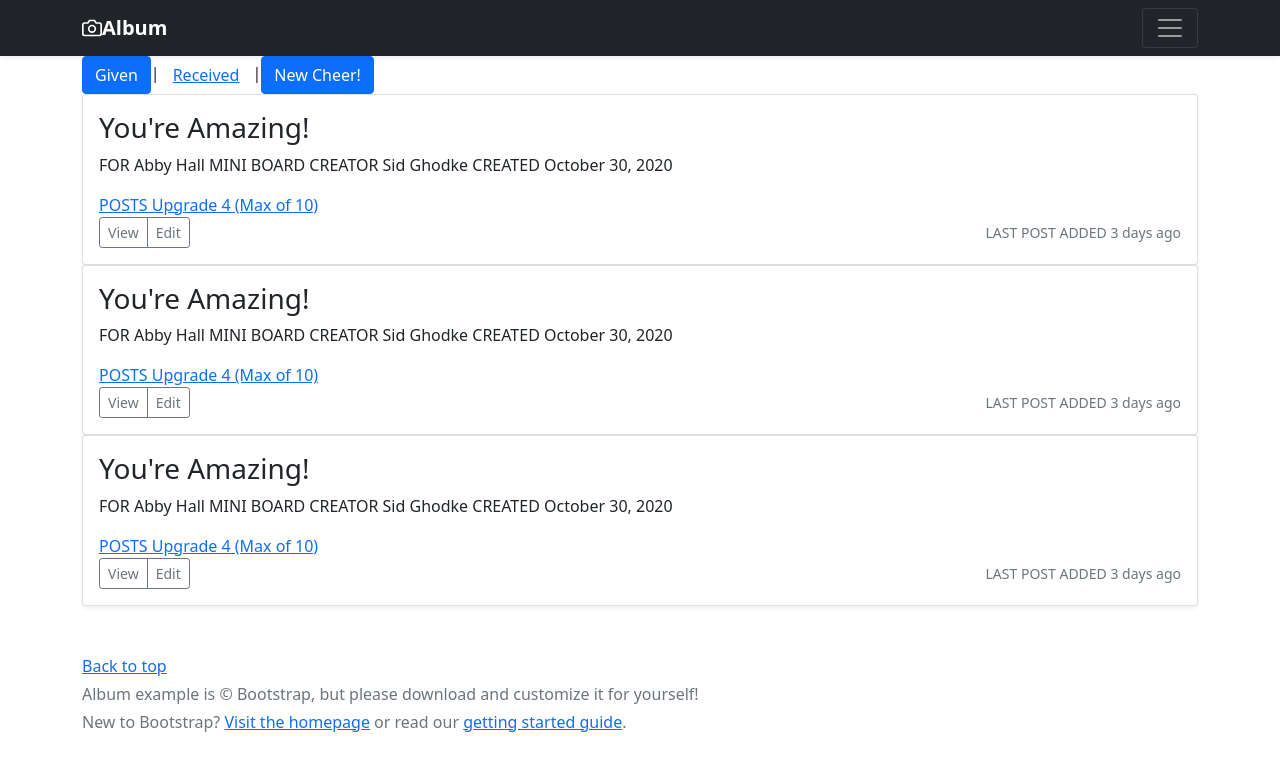
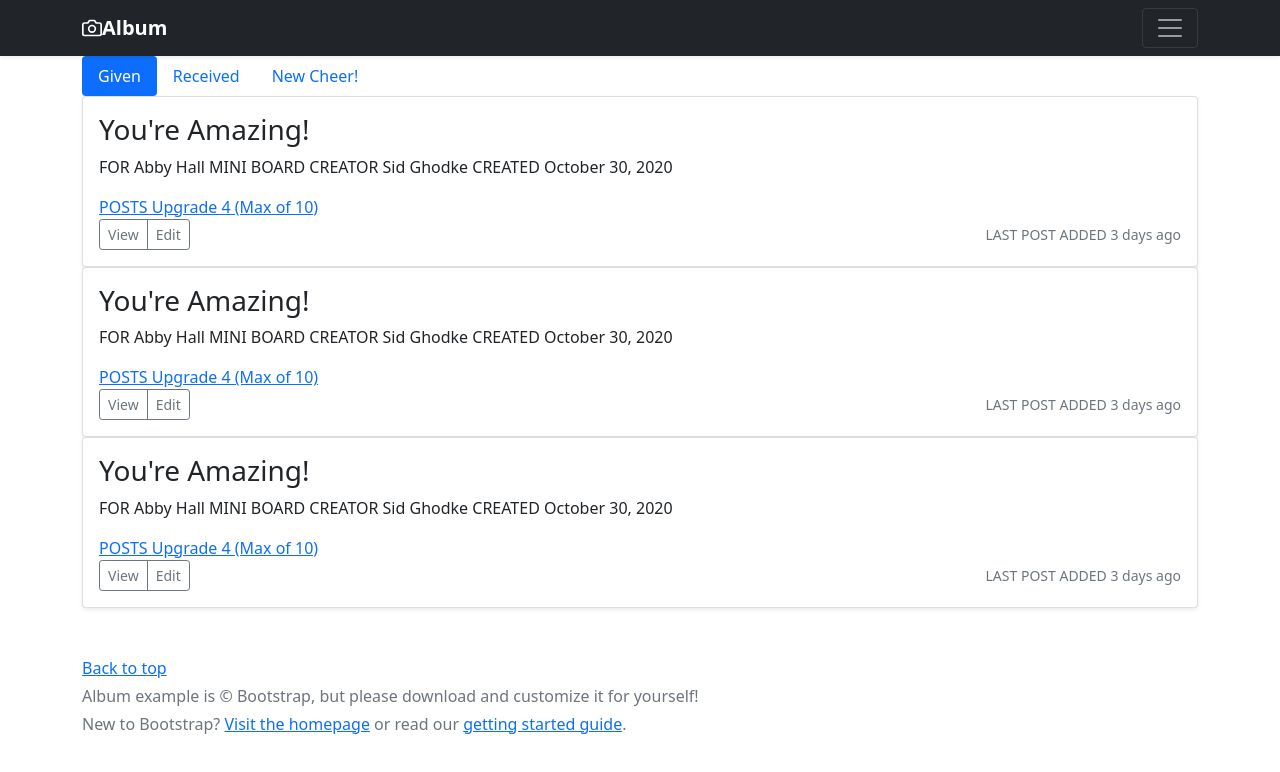
Before and after one commit to cheershareapp/cheershare, a Next.js app: page /cheer in a window 1280 px wide. Shown: the top 772 px of the page. Built offline with nearby package versions, Linux system fonts and the light colour scheme; no server answers.

Commit message:
Add Todo list
Clean up Board List buttons

```diff
--- a/pages/cheer/index.js
+++ b/pages/cheer/index.js
@@ -8,7 +8,7 @@ import CreateBoard from "../../components/create-board";
 import Container from 'react-bootstrap/Container';
 import Button from 'react-bootstrap/Button';
 import Modal from 'react-bootstrap/Modal';
-
+import Nav from 'react-bootstrap/Nav';
 
 
 export default function ListBoards() {
@@ -23,24 +23,26 @@ export default function ListBoards() {
             <Header/>
 
             <Container>
-                <div>
-                    <Button variant={filter === 'given' ? "primary" : "link"}
-                            onClick={() => setFilter('given')}>
-                        Given
-                    </Button>
-                    |
-                    <Button variant={filter === 'received' ? "primary" : "link"}
-                            onClick={() => setFilter('received')}>
-                        Received
-                    </Button>
-                    |
-                    <Button
-                        onClick={() => setModal(true)}  data-toggle="modal" data-target="#exampleModal">
-                        New Cheer!
-                    </Button>
-                </div>
+                <Nav variant="pills" activeKey="given" onSelect={setFilter}>
+                    <Nav.Item>
+                        <Nav.Link eventKey="given">
+                            Given
+                        </Nav.Link>
+                    </Nav.Item>
+                    <Nav.Item>
+                        <Nav.Link eventKey="received">
+                            Received
+                        </Nav.Link>
+                    </Nav.Item>
+                    <Nav.Item>
+                        <Nav.Link onClick={handleShow}>
+                            New Cheer!
+                        </Nav.Link>
+                    </Nav.Item>
 
-                {[...Array( filter === 'given' ? 3 : 1).keys()].map(id =>
+                </Nav>
+
+                {[...Array(filter === 'given' ? 3 : 1).keys()].map(id =>
                     <BoardSummary id={id} key={id}/>
                 )}
             </Container>
```
Also changed, not shown: 1 other file (tests, documents, lock files or other folders).
